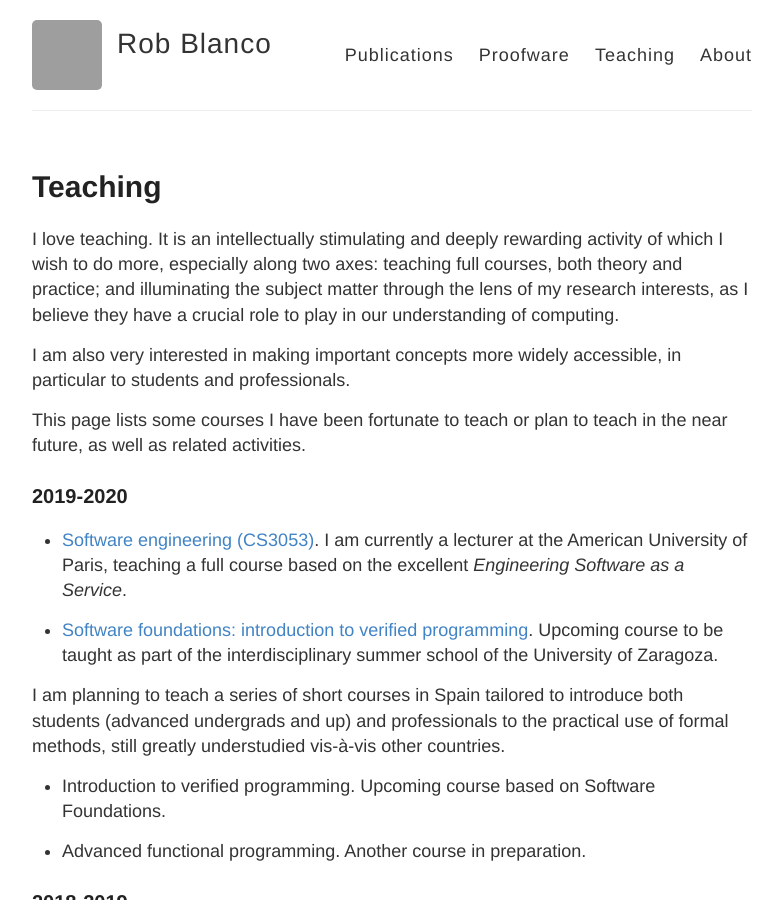
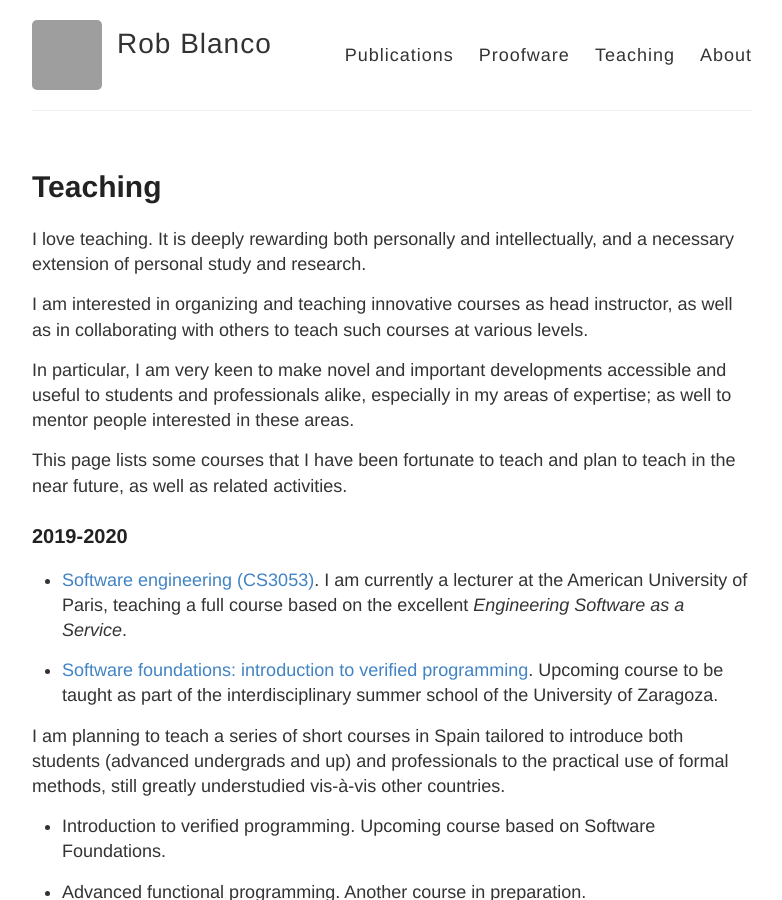
Before and after one commit to robblanco/robblanco.github.io, a Jekyll site: the page built from teaching.md, in a window 1280 px wide and 900 px high. Shown: the whole window, without its empty margins (248-1030 px from the left). Built offline with Jekyll 4.4.1, drawn with Linux system fonts in a browser that asks for light colours; grey boxes are pictures that could not be loaded.

Commit message:
Rewrite teaching intro

```diff
--- a/teaching.md
+++ b/teaching.md
@@ -4,17 +4,19 @@ title: Teaching
 permalink: /teaching/
 ---
 
-I love teaching. It is an intellectually stimulating and deeply rewarding
-activity of which I wish to do more, especially along two axes: teaching full
-courses, both theory and practice; and illuminating the subject matter through
-the lens of my research interests, as I believe they have a crucial role to
-play in our understanding of computing.
+I love teaching. It is deeply rewarding both personally and intellectually, and
+a necessary extension of personal study and research.
 
-I am also very interested in making important concepts more widely accessible,
-in particular to students and professionals.
+I am interested in organizing and teaching innovative courses as head
+instructor, as well as in collaborating with others to teach such courses at
+various levels.
 
-This page lists some courses I have been fortunate to teach or plan to teach in
-the near future, as well as related activities.
+In particular, I am very keen to make novel and important developments
+accessible and useful to students and professionals alike, especially in my
+areas of expertise; as well to mentor people interested in these areas.
+
+This page lists some courses that I have been fortunate to teach and plan to
+teach in the near future, as well as related activities.
 
 ### 2019-2020
 
```
